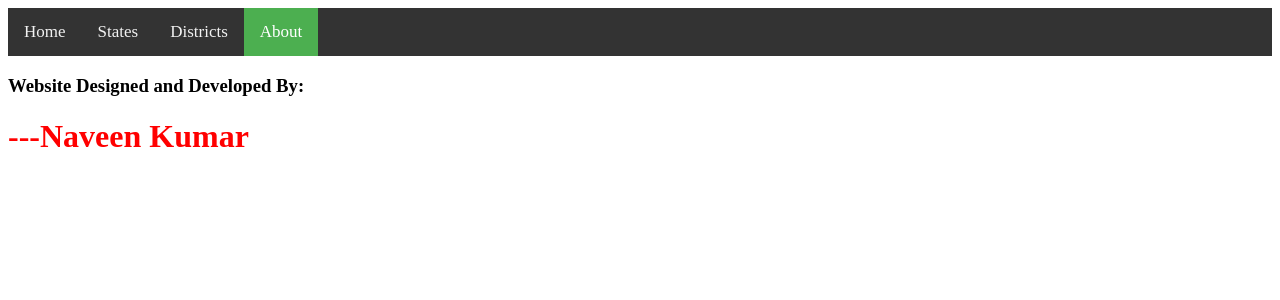
After one commit to naveen1000/CoronaWeb, a Flask app: page /about in a window 1280 px wide. The commit adds this page. Shown: the top 300 px of the page. Run offline with Flask 2, Linux system fonts and the light colour scheme.

Commit message:
Minor Changes in design

```diff
--- a/main.py
+++ b/main.py
@@ -22,3 +22,7 @@ def states():
 @app.route('/districts')
 def districts():
    return render_template('districts.html', result =[daily_report,statewise,districtData])
+
+@app.route('/about')
+def about():
+   return render_template('about.html', result =[daily_report,statewise,districtData])
--- /dev/null
+++ b/templates/about.html
@@ -0,0 +1,18 @@
+<!doctype html>
+<html>
+    <head>
+        <link rel="stylesheet" href="{{ url_for('static', filename = 'style.css') }}">
+    </head>
+   <body>
+
+    <div class="topnav">
+        <a href="/">Home</a>
+        <a href="states">States</a>
+        <a href="districts">Districts</a>
+        <a class="active" href="about">About</a>
+    </div>
+    <h3>Website Designed and Developed By:</h3>
+    <h1 style="color: red;">---Naveen Kumar</h1>
+
+   </body>
+</html>
--- a/templates/districts.html
+++ b/templates/districts.html
@@ -9,7 +9,7 @@
         <a href="/">Home</a>
         <a href="states">States</a>
         <a class="active" href="districts">Districts</a>
-        <a href="#about">About</a>
+        <a href="about">About</a>
     </div>
 
 
--- a/templates/hello.html
+++ b/templates/hello.html
@@ -9,8 +9,11 @@
         <a class="active" href="/">Home</a>
         <a href="states">States</a>
         <a href="districts">Districts</a>
-        <a href="#about">About</a>
+        <a href="about">About</a>
     </div>
+
+    <h1 style="color: chartreuse;">Corona Updates</h1>
+    <p>Get Details of corona cases in India both State Wise and District Wise Using the Navigation Bar</p>
     <table border = 1>
         {% for key, value in result[0].items() %}
         <tr>
--- a/templates/states.html
+++ b/templates/states.html
@@ -9,7 +9,7 @@
         <a href="/">Home</a>
         <a class="active" href="states">States</a>
         <a href="districts">Districts</a>
-        <a href="#about">About</a>
+        <a href="about">About</a>
     </div>
 
 </table>
```
